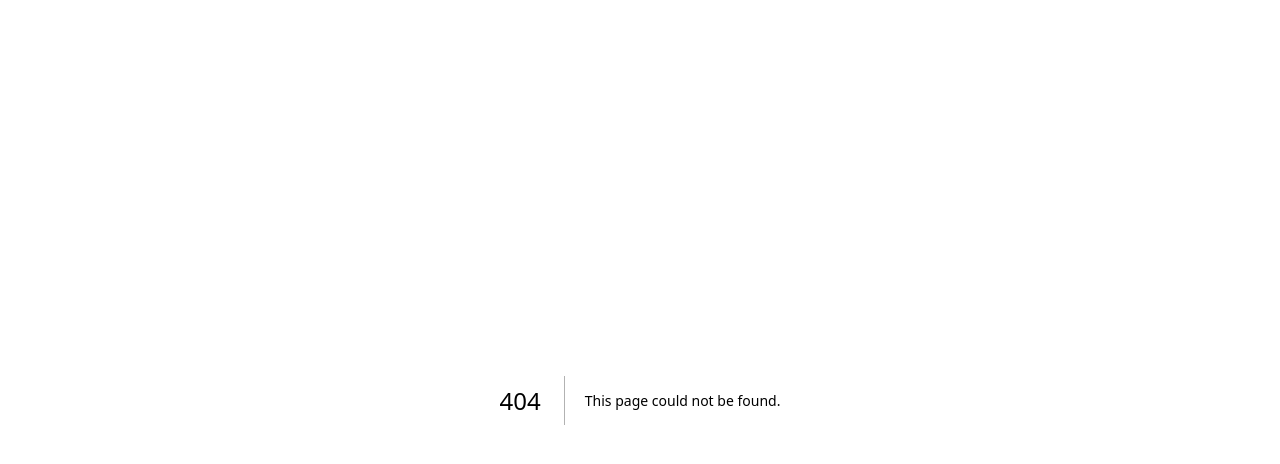
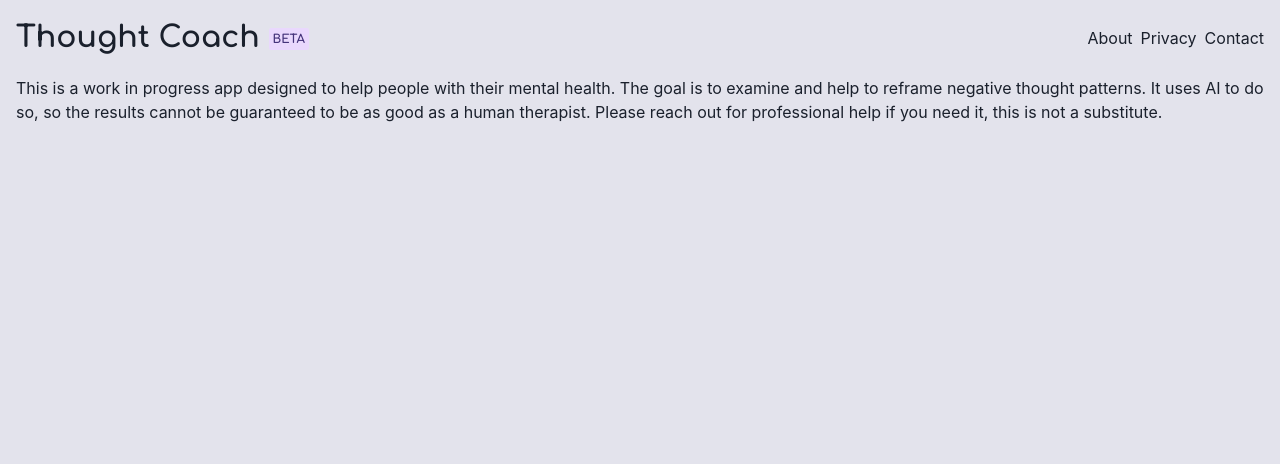
Before and after one commit to mtharrison/thoughtcoach, a Next.js app: page /about in a window 1280 px wide. Before the commit this address had no page. Shown: the top 464 px of the page. Built offline with nearby package versions, Linux system fonts and the light colour scheme.

Commit message:
skeleton

```diff
--- a/src/components/header.tsx
+++ b/src/components/header.tsx
@@ -1,21 +1,31 @@
 import { Flex, Heading, Link, Spacer, Show, Badge } from "@chakra-ui/react";
+import NextLink from "next/link";
 
 import * as constants from "../constants";
 
 export default function Header() {
   return (
     <Flex w="100%" alignItems="center" gap="2" py={5}>
+      <Link as={NextLink} href="/">
         <Heading size="lg">
           {constants.site.name}{" "}
           <Badge p={1} colorScheme="purple">
             BETA
           </Badge>
         </Heading>
+      </Link>
+
       <Spacer />
       <Show above="md">
-        <Link>About</Link>
-        <Link>Privacy</Link>
-        <Link>Contact</Link>
+        <Link as={NextLink} href="/about">
+          About
+        </Link>
+        <Link as={NextLink} href="/privacy">
+          Privacy
+        </Link>
+        <Link as={NextLink} href="/contact">
+          Contact
+        </Link>
       </Show>
     </Flex>
   );
--- /dev/null
+++ b/src/pages/about.tsx
@@ -0,0 +1,29 @@
+import Head from "next/head";
+import { Container, Text } from "@chakra-ui/react";
+
+import Header from "../components/header";
+
+import * as constants from "../constants";
+
+export default function About() {
+  return (
+    <>
+      <Head>
+        <title>{constants.site.name}</title>
+        <meta name="description" content={constants.site.description} />
+        <meta name="viewport" content="width=device-width, initial-scale=1" />
+        <link rel="icon" href="/favicon.ico" />
+      </Head>
+      <Container maxW="80rem">
+        <Header />
+        <Text>
+          This is a work in progress app designed to help people with their
+          mental health. The goal is to examine and help to reframe negative
+          thought patterns. It uses AI to do so, so the results cannot be
+          guaranteed to be as good as a human therapist. Please reach out for
+          professional help if you need it, this is not a substitute.
+        </Text>
+      </Container>
+    </>
+  );
+}
```
Also changed, not shown: src/pages/contact.tsx (added, +32 -0 lines), src/pages/index.tsx (+7 -1 lines), src/pages/privacy.tsx (added, +31 -0 lines). Lines whose indentation alone changed are shown as unchanged.
